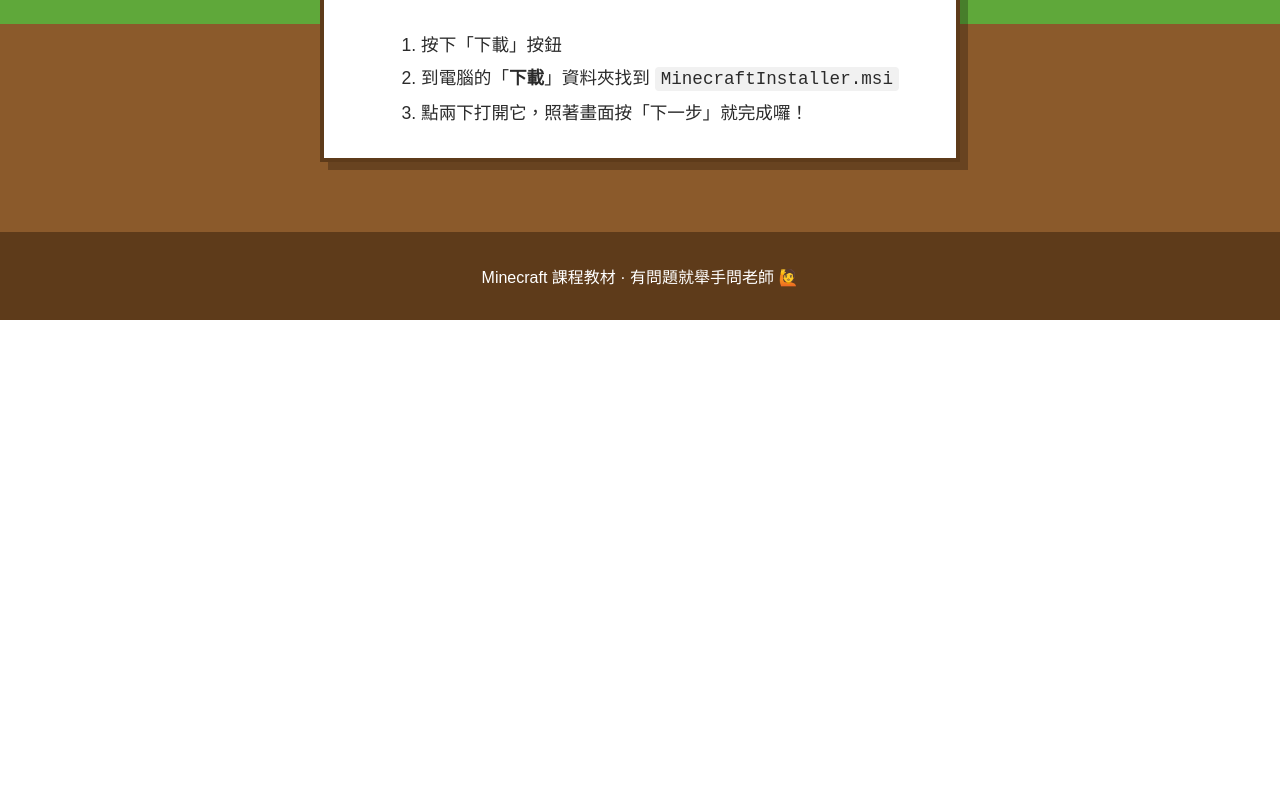
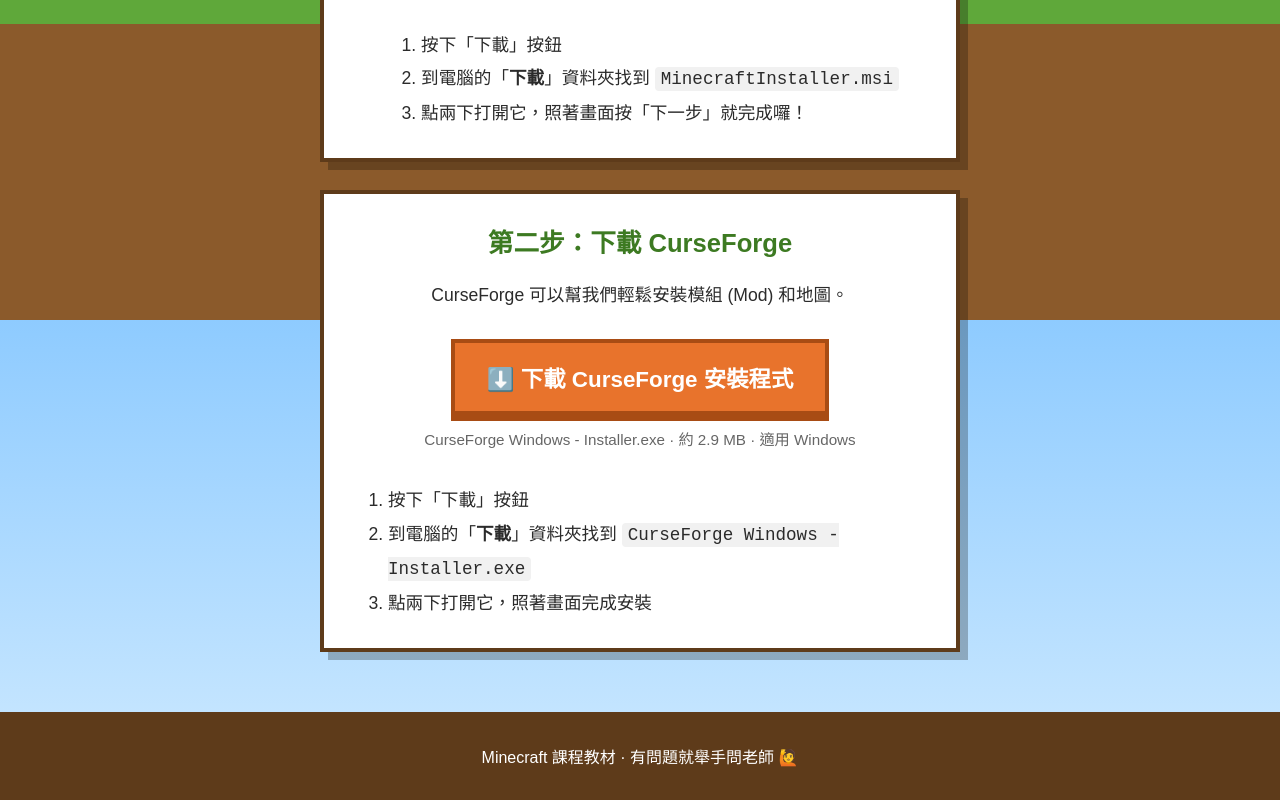
Before and after one commit to AssassinAnyue/Minecraft_Class, a plain HTML site: page index.html in a window 1280 px wide. Shown: the part 480-1280 px from the top of the page. Before the commit the page ends 800 px from the top, so only its background shows below. Drawn offline with Linux system fonts and the light colour scheme.

Commit message:
Add CurseForge installer download button
Co-Authored-By: Claude Opus 5.5 <noreply@anthropic.com>

```diff
--- a/index.html
+++ b/index.html
@@ -28,6 +28,22 @@
         <li>點兩下打開它，照著畫面按「下一步」就完成囉！</li>
       </ol>
     </section>
+
+    <section class="card">
+      <h2>第二步：下載 CurseForge</h2>
+      <p>CurseForge 可以幫我們輕鬆安裝模組 (Mod) 和地圖。</p>
+
+      <a class="btn-download btn-orange" href="downloads/CurseForge%20Windows%20-%20Installer.exe" download>
+        ⬇️ 下載 CurseForge 安裝程式
+      </a>
+      <p class="file-info">CurseForge Windows - Installer.exe · 約 2.9 MB · 適用 Windows</p>
+
+      <ol class="steps">
+        <li>按下「下載」按鈕</li>
+        <li>到電腦的「<strong>下載</strong>」資料夾找到 <code>CurseForge Windows - Installer.exe</code></li>
+        <li>點兩下打開它，照著畫面完成安裝</li>
+      </ol>
+    </section>
   </main>
 
   <footer>
--- a/style.css
+++ b/style.css
@@ -48,7 +48,7 @@ main {
 
 .card {
   max-width: 640px;
-  margin: 0 auto;
+  margin: 0 auto 28px;
   background: var(--card);
   border: 4px solid var(--dirt-dark);
   box-shadow: 8px 8px 0 rgba(0, 0, 0, 0.25);
@@ -85,6 +85,16 @@ main {
   box-shadow: 0 0 0 var(--grass-dark);
 }
 
+.btn-orange {
+  background: #e8732c;
+  border-color: #a84c14;
+  box-shadow: 0 6px 0 #a84c14;
+}
+
+.btn-orange:hover { background: #f5893f; }
+
+.btn-orange:active { box-shadow: 0 0 0 #a84c14; }
+
 .btn-download:focus-visible {
   outline: 4px solid #ffd23f;
   outline-offset: 4px;
```
Also changed, not shown: 1 other file.
